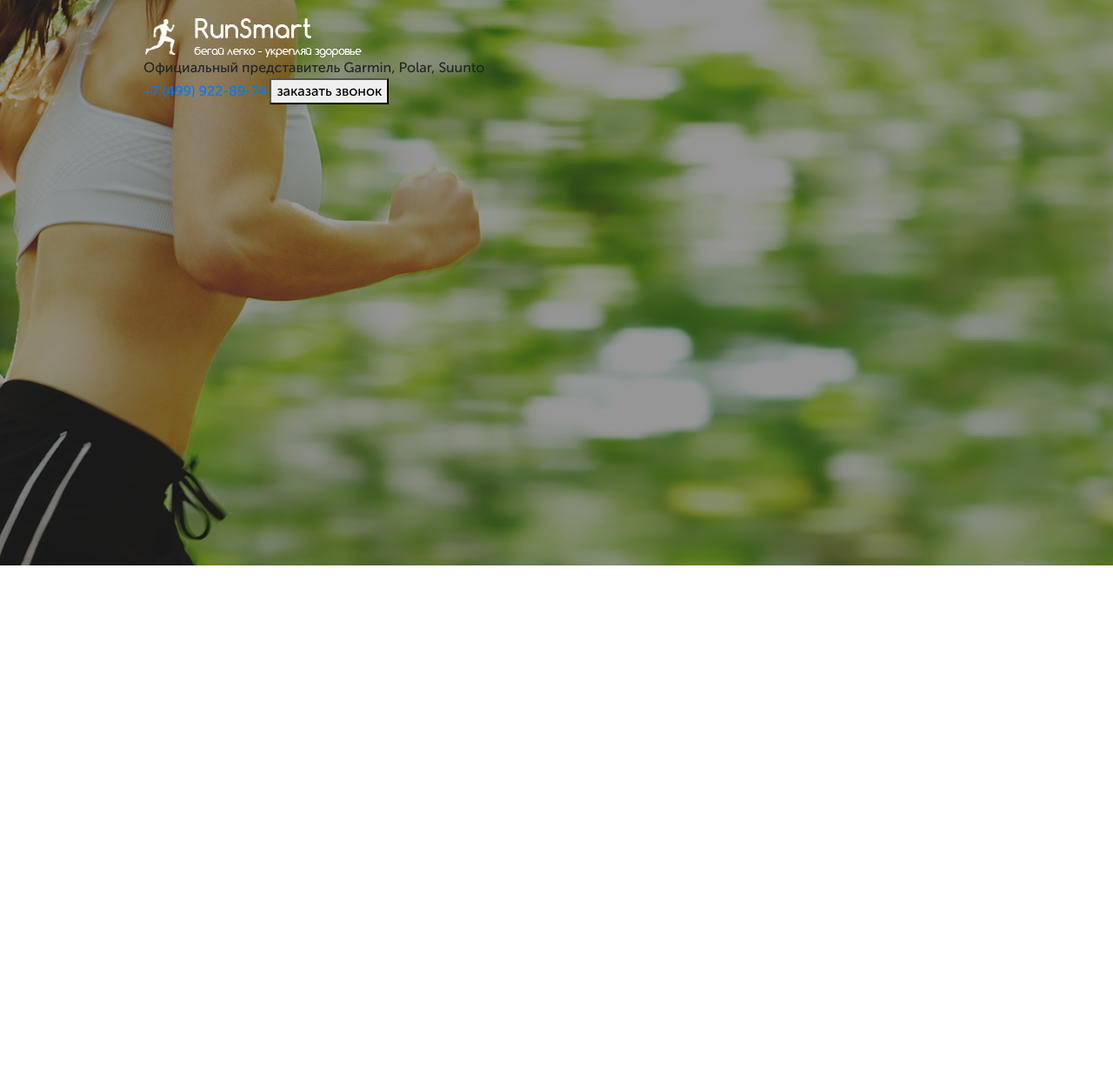
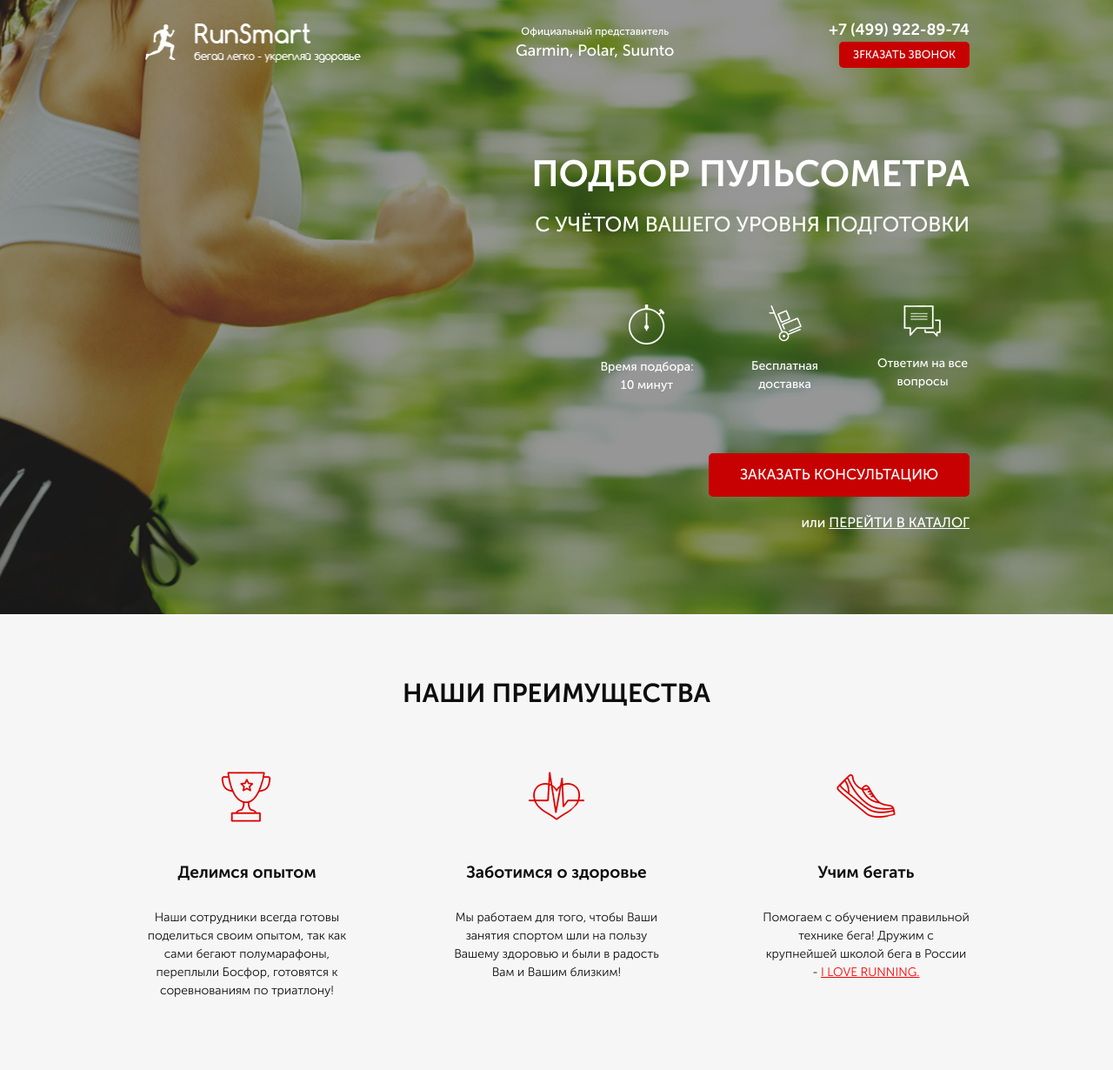
Before and after one commit to RedFoxTrue/pulse, a website: page src/index.html in a window 1280 px wide. Shown: the whole page at 87% size. Before the commit the page ends 800 px from the top, so only its background shows below. Drawn offline with Linux system fonts and the light colour scheme; files whose address does not match are found by name.

Commit message:
step 1 no adapt

```diff
--- /dev/null
+++ b/src/css/blocks/header.min.css
@@ -0,0 +1 @@
+.header{display:flex;justify-content:space-between;justify-content:center}
--- a/src/index.html
+++ b/src/index.html
@@ -12,7 +12,7 @@
   <body>
     <div class="promo">
       <div class="container">
-        <div class="header">
+        <header class="header">
           <a href="#" class="header__logo">
             <img src="icons/logo.png" alt="logo" />
           </a>
@@ -24,7 +24,62 @@
             <a href="tell:+74999228974" class="header__phone">
               +7 (499) 922-89-74
             </a>
-            <button class="button">заказать звонок</button>
+            <button class="button">зfказать звонок</button>
+          </div>
+        </header>
+        <div class="promo__wrapper">
+          <h1 class="promo__header">Подбор пульсометра</h1>
+          <h2 class="promo__subheader">с учётом Вашего уровня подготовки</h2>
+          <div class="promo__icons">
+            <div class="promo__icon">
+              <img src="icons/clock.png" alt="" />
+              Время подбора: 10 минут
+            </div>
+            <div class="promo__icon">
+              <img src="icons/box.png" alt="" />
+              Бесплатная доставка
+            </div>
+            <div class="promo__icon">
+              <img src="icons/messages.png" alt="" />
+              Ответим на все вопросы
+            </div>
+          </div>
+          <button class="button button_main">заказать кОНСУЛЬТАЦИЮ</button>
+          <div class="promo__link">
+            или
+            <a href="#">перейти в каталог</a>
+          </div>
+        </div>
+      </div>
+    </div>
+    <div class="edge">
+      <div class="container">
+        <h2 class="title title_edge">НАШИ ПРЕИМУЩЕСТВА</h2>
+        <div class="edge__wrapper">
+          <div class="edge__block">
+            <img src="icons/cup.png" alt="" />
+            <span class="block_title">Делимся опытом</span>
+            <span>
+              Наши сотрудники всегда готовы поделиться своим опытом, так как
+              сами бегают полумарафоны, переплыли Босфор, готовятся к
+              соревнованиям по триатлону!
+            </span>
+          </div>
+          <div class="edge__block">
+            <img src="icons/heart.png" alt="" />
+            <span class="block_title">Заботимся о здоровье</span>
+            <span
+              >Мы работаем для того, чтобы Ваши занятия спортом шли на пользу
+              Вашему здоровью и были в радость Вам и Вашим близким!
+            </span>
+          </div>
+          <div class="edge__block">
+            <img src="icons/shoe.png" alt="" />
+            <span class="block_title"> Учим бегать</span>
+            <span
+              >Помогаем с обучением правильной технике бега! Дружим с крупнейшей
+              школой бега в России - <a href="#">I LOVE RUNNING.</a>
+            </span>
           </div>
         </div>
       </div>
--- /dev/null
+++ b/src/sass/base/_mixins.sass
@@ -0,0 +1 @@
+$main-color:  #c70101
--- /dev/null
+++ b/src/sass/blocks/_buttons.sass
@@ -0,0 +1,18 @@
+.button
+    display: flex
+    justify-content: center
+    align-items: center
+    width: 150px
+    height: 30px
+    border-radius: 5px
+    background-color: $main-color
+    border: none
+    color: #ffffff
+    font-size: 13px
+    font-weight: 400
+    text-transform: uppercase
+    &_main
+        margin-top: 68px
+        width: 300px
+        height: 50px
+        font-size: 17px
--- /dev/null
+++ b/src/sass/blocks/_edge.sass
@@ -0,0 +1,33 @@
+.edge
+    padding: 69px 0 81px 0
+    min-height: 470px
+    background-color: #f6f6f6
+    &__wrapper
+        display: flex
+        margin-top: 61px
+        justify-content: space-between
+    &__block
+        display: flex
+        flex-direction: column
+        align-items: center
+        max-width: 238px
+        img
+            display: block
+            margin: 0 auto
+    .block_title
+        display: block
+        text-align: center
+        margin-top: 38px
+        color: #0d0d0d
+        font-size: 19px
+        font-weight: 700
+    span
+        display: block
+        text-align: center
+        margin-top: 26px
+        color: #0d0d0d
+        font-size: 14px
+        font-weight: 300
+        a
+            color: #ff0000
+            text-decoration: underline
--- /dev/null
+++ b/src/sass/blocks/_header.sass
@@ -0,0 +1,31 @@
+.header
+    display: flex
+    justify-content: space-between
+    align-items: center
+    &__logo
+        width: 250px
+        img
+            width: 100%
+    &__official
+        color: #ffffff
+        font-size: 12px
+        font-weight: 400
+        text-align: center
+        span
+            color: #ffffff
+            font-size: 18px
+            font-weight: 400
+            display: block
+    &__phone
+        color: #ffffff
+        font-size: 18px
+        font-weight: 700
+        display: block
+        text-align: center
+        &:hover
+            color: $main-color
+            text-decoration: none
+    &__contacts
+        display: flex
+        flex-direction: column
+        align-items: flex-end
--- a/src/sass/blocks/_promo.sass
+++ b/src/sass/blocks/_promo.sass
@@ -2,3 +2,42 @@
     min-height: 650px
     padding: 21px 0 93px 0
     background: url(../../img/bg/bg1.png) center (center/cover) no-repeat
+    &__wrapper
+        display: flex
+        flex-direction: column
+        align-items: flex-end
+        margin-top: 91px
+    &__header
+        color: #ffffff
+        font-size: 42px
+        font-weight: 600
+        text-transform: uppercase
+    &__subheader
+        color: #ffffff
+        font-size: 24px
+        font-weight: 400
+        text-transform: uppercase
+    &__icons
+        margin-top: 66px
+        width: 425px
+        display: flex
+        justify-content: space-between
+    &__icon
+        width: 108px
+        text-align: center
+        color: #ffffff
+        font-size: 14px
+        font-weight: 400
+        img
+            display: block
+            margin: 0 auto
+            margin-bottom: 15px
+    &__link
+        margin-top: 18px
+        font-size: 16px
+        font-weight: 500
+        color: #ffffff
+        a
+            text-decoration: underline
+            text-transform: uppercase
+            color: #ffffff
--- /dev/null
+++ b/src/sass/blocks/_titles.sass
@@ -0,0 +1,5 @@
+.title
+    text-align: center
+    color: #0d0d0d
+    font-size: 30px
+    font-weight: 600
--- a/src/sass/style.sass
+++ b/src/sass/style.sass
@@ -7,3 +7,8 @@
     margin: 0 auto
 
 @import 'blocks/promo'
+@import 'blocks/header'
+@import 'blocks/buttons'
+@import 'base/mixins'
+@import 'blocks/titles'
+@import 'blocks/_edge'
```
Also changed, not shown: src/css/style.min.css.
